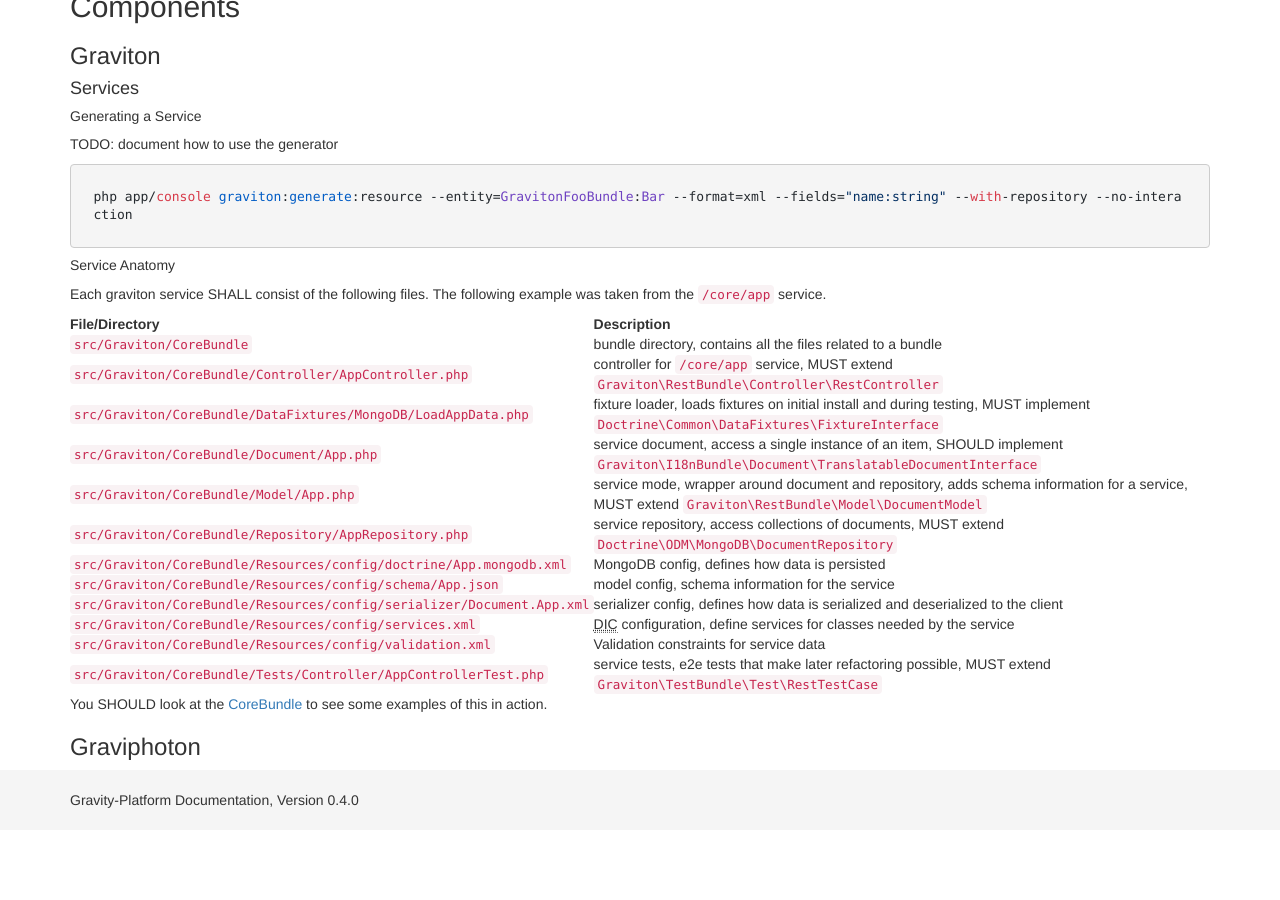
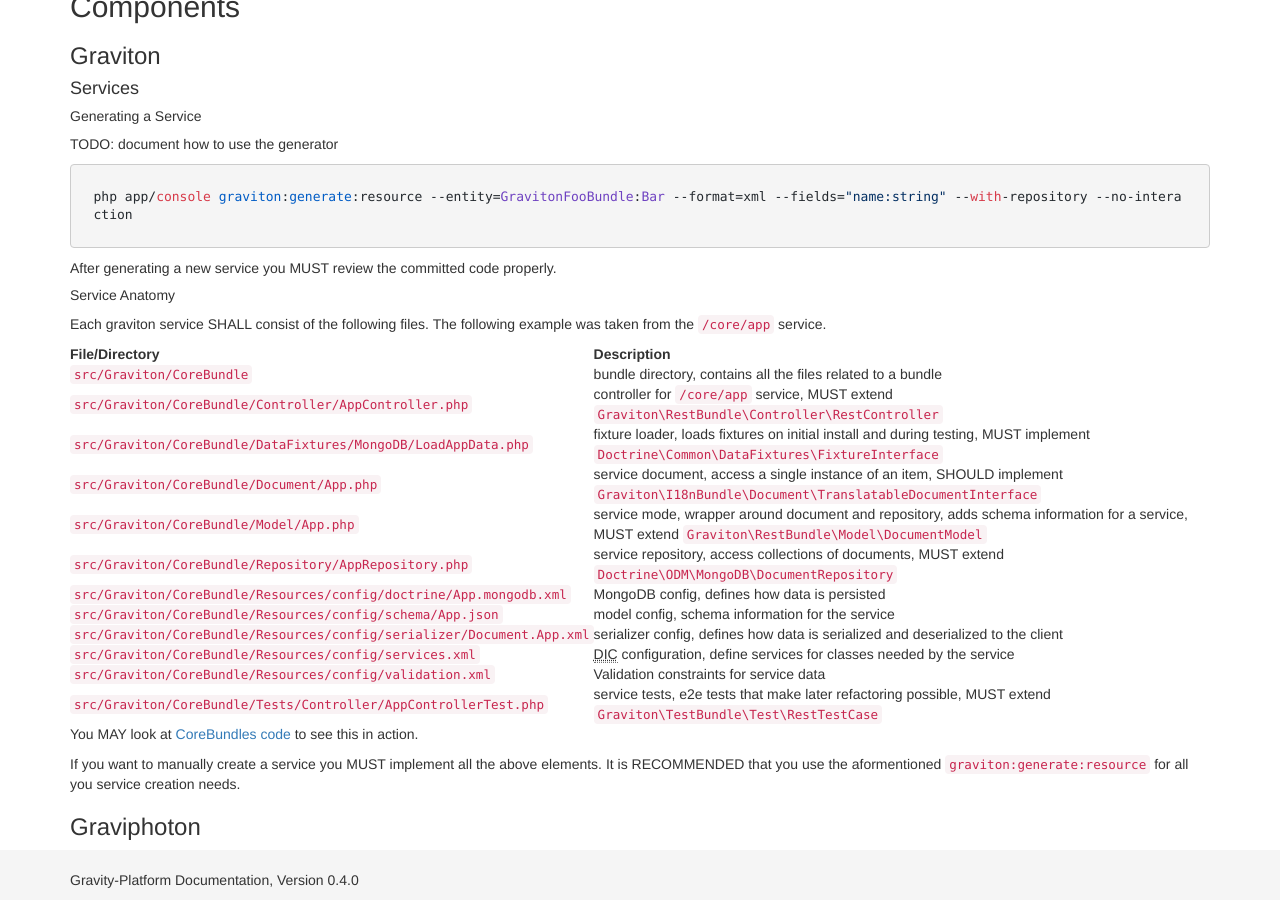
Before and after one commit to gravity-platform/doc, a Jekyll site: the page built from hacking.md, in a window 1280 px wide and 900 px high, scrolled down 1014 px. Built offline with Jekyll 4.4.1, drawn with Linux system fonts in a browser that asks for light colours; nearby versions of some CDN libraries; Markdown is read by kramdown in place of the engine named in the settings; before the commit the page ends 1844 px from its top, so only the background shows below that.

Commit message:
update generator/service docs
point to generator in manual docs and tell users to review generated code

`````diff
--- a/hacking.md
+++ b/hacking.md
@@ -73,6 +73,8 @@ TODO: document how to use the generator
 php app/console graviton:generate:resource --entity=GravitonFooBundle:Bar --format=xml --fields="name:string" --with-repository --no-interaction
 ````
 
+After generating a new service you MUST review the committed code properly.
+
 ##### Service Anatomy
 
 Each graviton service SHALL consist of the following files. The following example was taken from the ``/core/app`` service.
@@ -132,6 +134,8 @@ Each graviton service SHALL consist of the following files. The following exampl
   </tr>
 </table>
 
-You SHOULD look at the [CoreBundle](https://github.com/libgraviton/graviton/tree/develop/src/Graviton/CoreBundle) to see some examples of this in action.
+You MAY look at [CoreBundles code](https://github.com/libgraviton/graviton/tree/develop/src/Graviton/CoreBundle) to see  this in action.
+
+If you want to manually create a service you MUST implement all the above elements. It is RECOMMENDED that you use the aformentioned ``graviton:generate:resource`` for all you service creation needs.
 
 ### Graviphoton
`````
